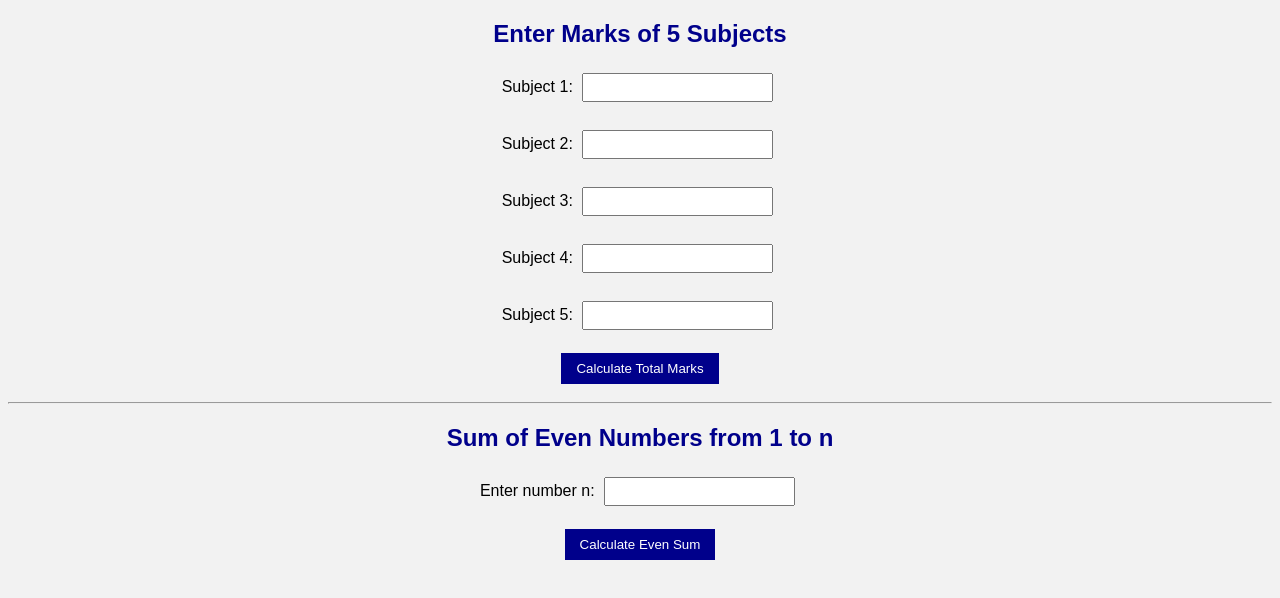
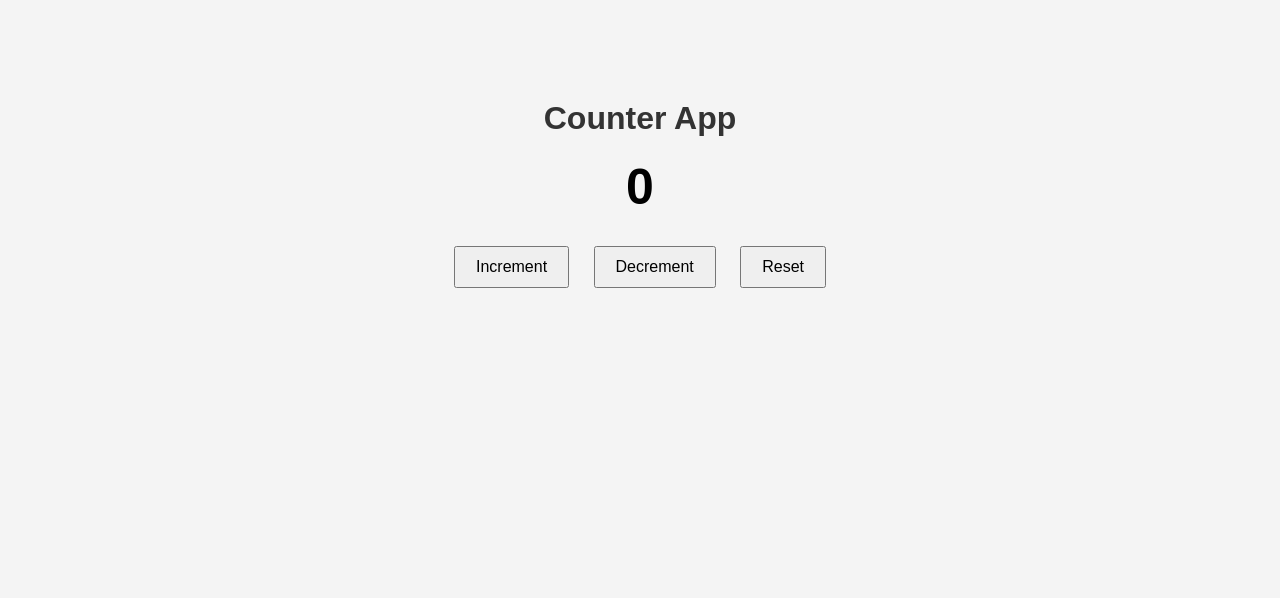
Before and after one commit to princekumarinsta4-creator/Web-designing-workshop-, a plain HTML site: page index.html in a window 1280 px wide. Drawn offline with Linux system fonts and the light colour scheme.

Commit message:
Add files via upload

```diff
--- a/index.html
+++ b/index.html
@@ -1,36 +1,21 @@
 <!DOCTYPE html>
 <html>
 <head>
-    <title>Marks & Even Number Sum</title>
-    <link rel="stylesheet" href="style.css">
-
+  <title>Counter App</title>
+  <link rel="stylesheet" href="style.css">
+</head>
 
 <body>
+  <div class="container">
+    <h1>Counter App</h1>
 
+    <h2 id="count">0</h2>
 
-    <h2>Enter Marks of 5 Subjects</h2>
+    <button onclick="increment()">Increment</button>
+    <button onclick="decrement()">Decrement</button>
+    <button onclick="reset()">Reset</button>
+  </div>
 
-    Subject 1: <input type="number" id="m1"><br><br>
-    Subject 2: <input type="number" id="m2"><br><br>
-    Subject 3: <input type="number" id="m3"><br><br>
-    Subject 4: <input type="number" id="m4"><br><br>
-    Subject 5: <input type="number" id="m5"><br><br>
-
-    <button onclick="calculateMarks()">Calculate Total Marks</button>
-
-    <p id="totalMarks"></p>
-
-    <hr>
-
-    <h2>Sum of Even Numbers from 1 to n</h2>
-
-    Enter number n: <input type="number" id="num"><br><br>
-
-    <button onclick="sumEvenNumbers()">Calculate Even Sum</button>
-
-    <p id="evenSum"></p>
-
-    <script src="script.js"></script>
-
+  <script src="script.js"></script>
 </body>
 </html>
--- a/script.js
+++ b/script.js
@@ -1,28 +1,16 @@
-function calculateMarks() {
+let count = 0;
 
-    let m1 = parseInt(document.getElementById("m1").value) || 0;
-    let m2 = parseInt(document.getElementById("m2").value) || 0;
-    let m3 = parseInt(document.getElementById("m3").value) || 0;
-    let m4 = parseInt(document.getElementById("m4").value) || 0;
-    let m5 = parseInt(document.getElementById("m5").value) || 0;
-
-    let total = m1 + m2 + m3 + m4 + m5;
-
-    document.getElementById("totalMarks").innerHTML =
-        "Total Marks = " + total;
+function increment() {
+  count++;
+  document.getElementById("count").innerText = count;
 }
 
+function decrement() {
+  count--;
+  document.getElementById("count").innerText = count;
+}
 
-function sumEvenNumbers() {
-
-    let n = parseInt(document.getElementById("num").value);
-
-    let sum = 0;
-
-    for (let i = 2; i <= n; i += 2) {
-        sum += i;
-    }
-
-    document.getElementById("evenSum").innerHTML =
-        "Sum of even numbers = " + sum;
+function reset() {
+  count = 0;
+  document.getElementById("count").innerText = count;
 }
--- a/style.css
+++ b/style.css
@@ -1,31 +1,25 @@
 body {
-    font-family: Arial;
-    background-color: #f2f2f2;
-    text-align: center;
+  font-family: Arial;
+  text-align: center;
+  background-color: #f4f4f4;
+}
+
+.container {
+  margin-top: 100px;
+}
+
+h1 {
+  color: #333;
 }
 
 h2 {
-    color: darkblue;
-}
-
-input {
-    padding: 5px;
-    margin: 5px;
+  font-size: 50px;
+  margin: 20px;
 }
 
 button {
-    padding: 8px 15px;
-    background-color: darkblue;
-    color: white;
-    border: none;
-    cursor: pointer;
+  padding: 10px 20px;
+  margin: 10px;
+  font-size: 16px;
+  cursor: pointer;
 }
-
-button:hover {
-    background-color: green;
-}
-
-p {
-    font-size: 18px;
-    font-weight: bold;
-}
```
